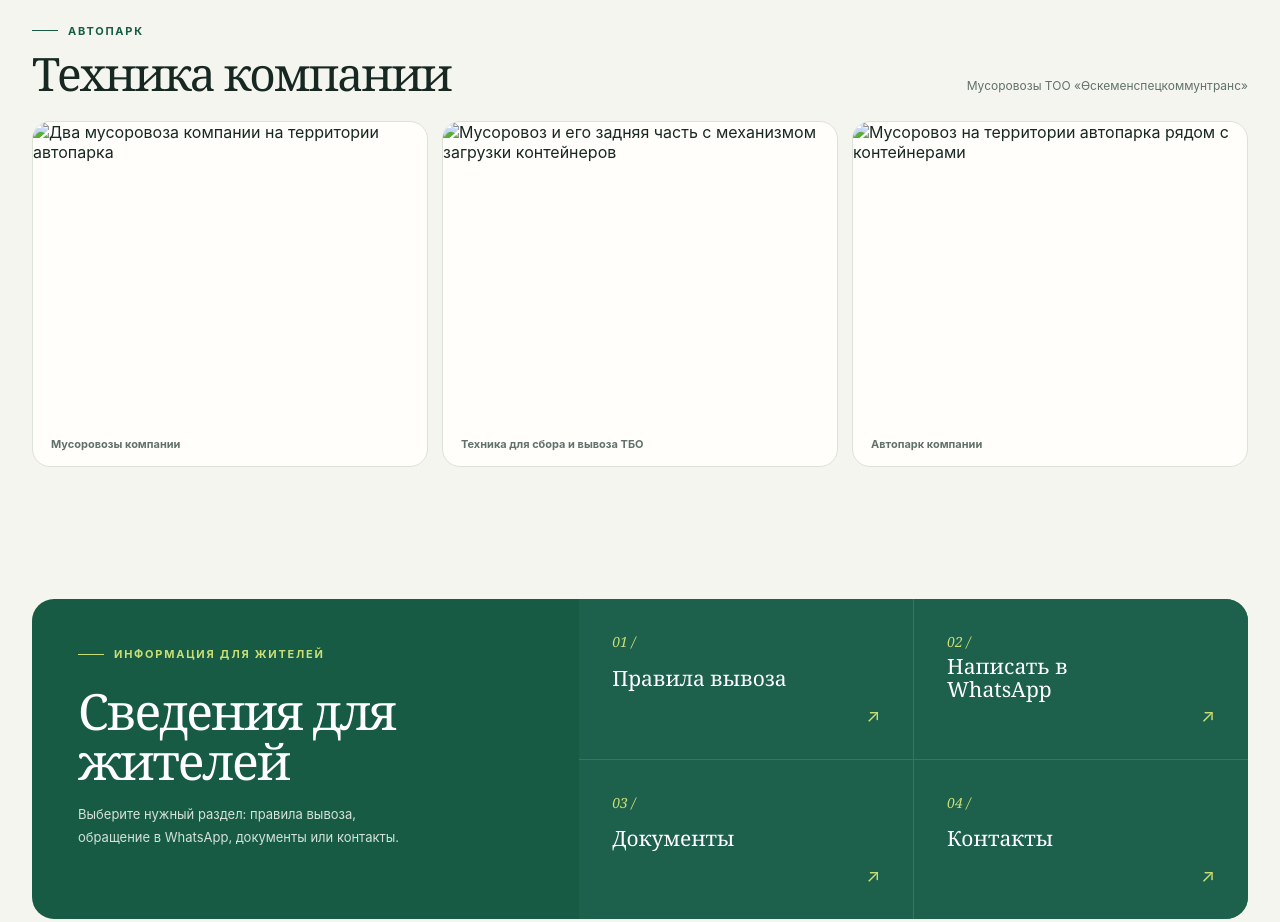
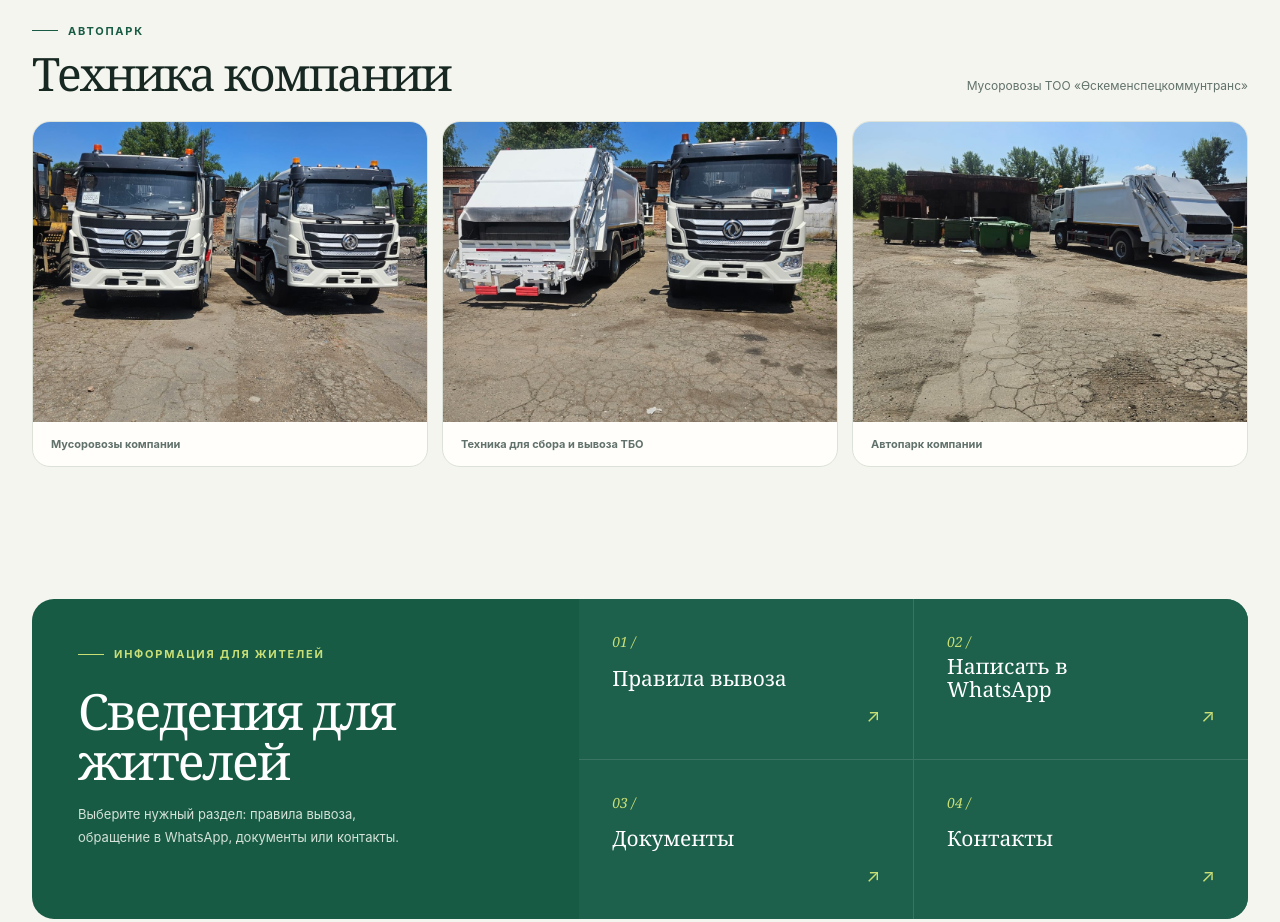
Before and after one commit to dikolayit/oskt-site, a plain HTML site: page index.html in a window 1280 px wide. Shown: the part 1860-2782 px from the top of the page. Drawn offline with Linux system fonts and the light colour scheme.

Commit message:
Fix truck photo paths

```diff
--- a/index.html
+++ b/index.html
@@ -56,9 +56,9 @@
       <p class="tariff-source">Основание: решение Усть-Каменогорского городского маслихата от 16 июня 2026 года № 46/2-VIII.</p>
       <div class="fleet-heading"><div><div class="eyebrow">АВТОПАРК</div><h2>Техника компании</h2></div><p>Мусоровозы ТОО «Өскеменспецкоммунтранс»</p></div>
       <div class="fleet-grid">
-        <figure class="fleet-photo"><img src="assets/trucks/fleet-front.jpg" alt="Два мусоровоза компании на территории автопарка" loading="lazy"><figcaption>Мусоровозы компании</figcaption></figure>
-        <figure class="fleet-photo"><img src="assets/trucks/fleet-rear.jpg" alt="Мусоровоз и его задняя часть с механизмом загрузки контейнеров" loading="lazy"><figcaption>Техника для сбора и вывоза ТБО</figcaption></figure>
-        <figure class="fleet-photo"><img src="assets/trucks/fleet-yard.jpg" alt="Мусоровоз на территории автопарка рядом с контейнерами" loading="lazy"><figcaption>Автопарк компании</figcaption></figure>
+        <figure class="fleet-photo"><img src="fleet-front.jpg" alt="Два мусоровоза компании на территории автопарка" loading="lazy"><figcaption>Мусоровозы компании</figcaption></figure>
+        <figure class="fleet-photo"><img src="fleet-rear.jpg" alt="Мусоровоз и его задняя часть с механизмом загрузки контейнеров" loading="lazy"><figcaption>Техника для сбора и вывоза ТБО</figcaption></figure>
+        <figure class="fleet-photo"><img src="fleet-yard.jpg" alt="Мусоровоз на территории автопарка рядом с контейнерами" loading="lazy"><figcaption>Автопарк компании</figcaption></figure>
       </div>
     </div></section>
     <section class="resident" id="residents"><div class="wrap"><div class="resident-panel"><div class="resident-copy"><div class="eyebrow">ИНФОРМАЦИЯ ДЛЯ ЖИТЕЛЕЙ</div><h2>Сведения для жителей</h2><p>Выберите нужный раздел: правила вывоза, обращение в WhatsApp, документы или контакты.</p></div><div class="resident-links"><a class="resident-link" href="#services"><span class="n">01 /</span><strong>Правила вывоза</strong><span>↗</span></a><a class="resident-link" href="https://wa.me/77059892538" target="_blank" rel="noopener"><span class="n">02 /</span><strong>Написать в WhatsApp</strong><span>↗</span></a><a class="resident-link" href="#documents"><span class="n">03 /</span><strong>Документы</strong><span>↗</span></a><a class="resident-link" href="#contacts"><span class="n">04 /</span><strong>Контакты</strong><span>↗</span></a></div></div></div></section>
```
